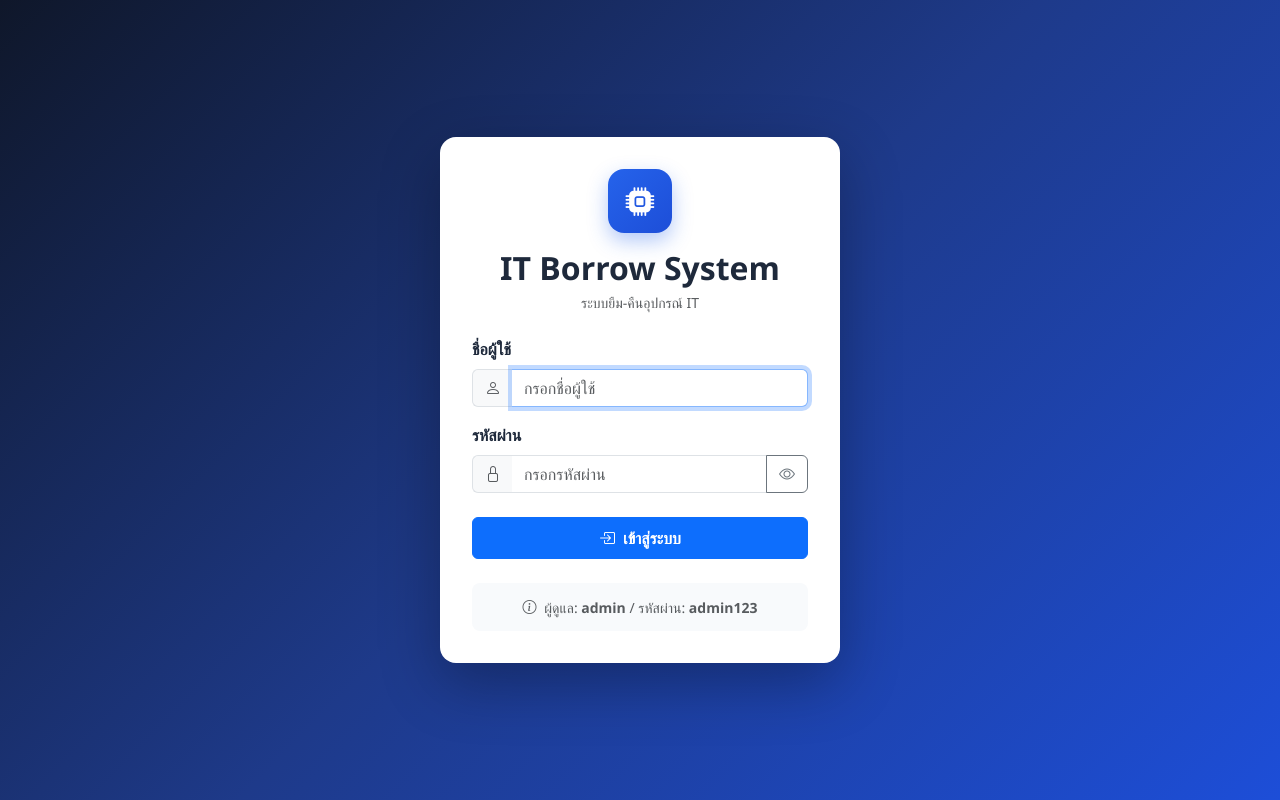
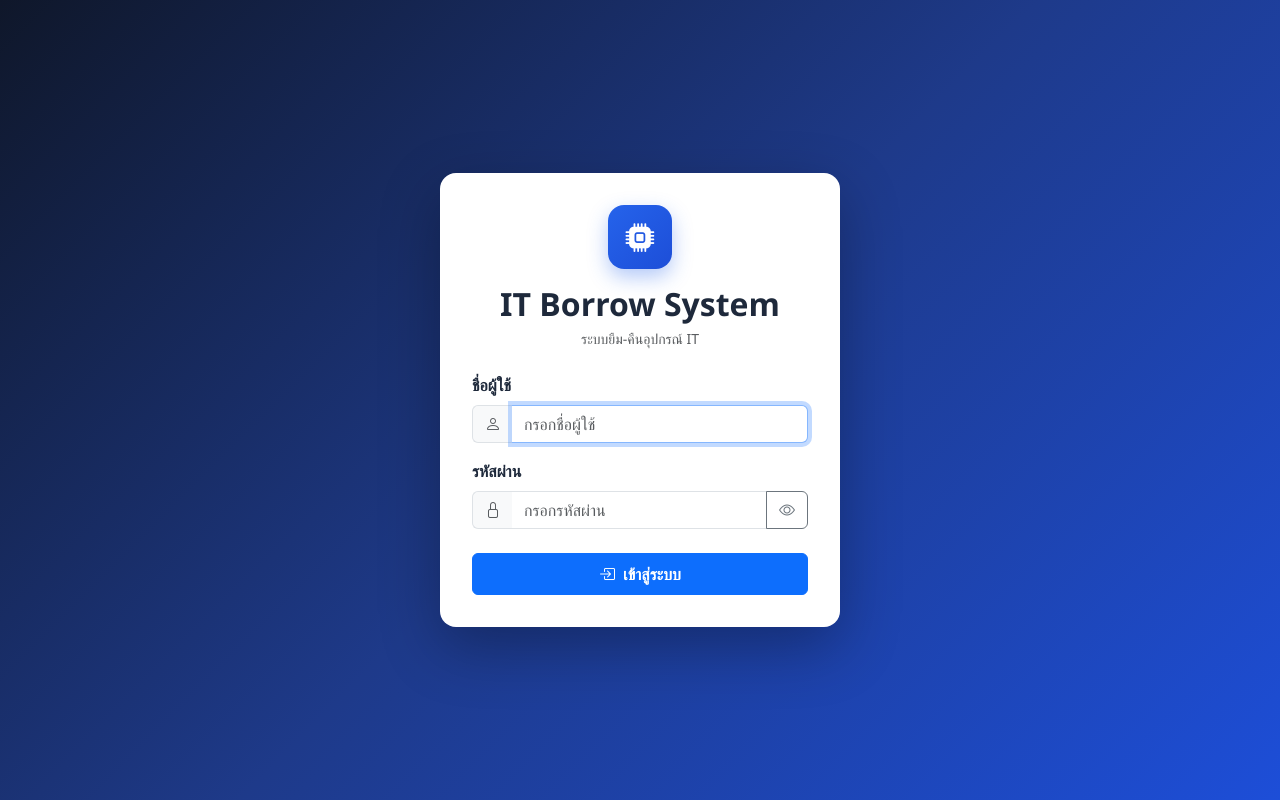
Before and after one commit to MINDKYLO/Tlib, a Flask app: page /login in a window 1280 px wide. Run offline with Flask 3, Linux system fonts and the light colour scheme; parts of the project's set-up code (start-up, migrations or seed data) failed here and were passed over; some libraries are stand-ins or nearby versions.

Commit message:
fix: remove default credentials hint from login page

```diff
--- a/templates/login.html
+++ b/templates/login.html
@@ -60,12 +60,6 @@
       </button>
     </form>
 
-    <div class="login-hint mt-4">
-      <small class="text-muted">
-        <i class="bi bi-info-circle me-1"></i>
-        ผู้ดูแล: <strong>admin</strong> / รหัสผ่าน: <strong>admin123</strong>
-      </small>
-    </div>
   </div>
 </div>
 
```
